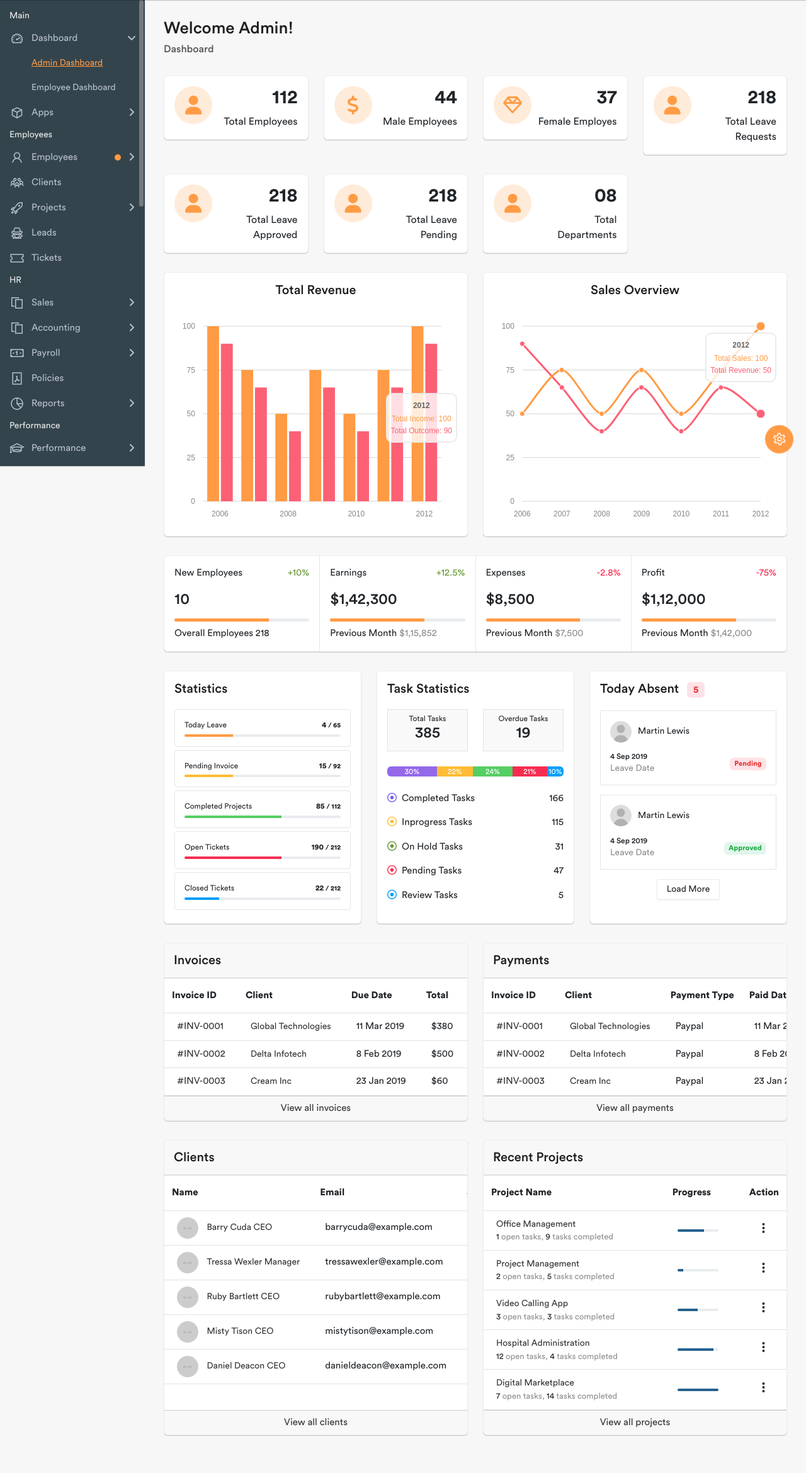
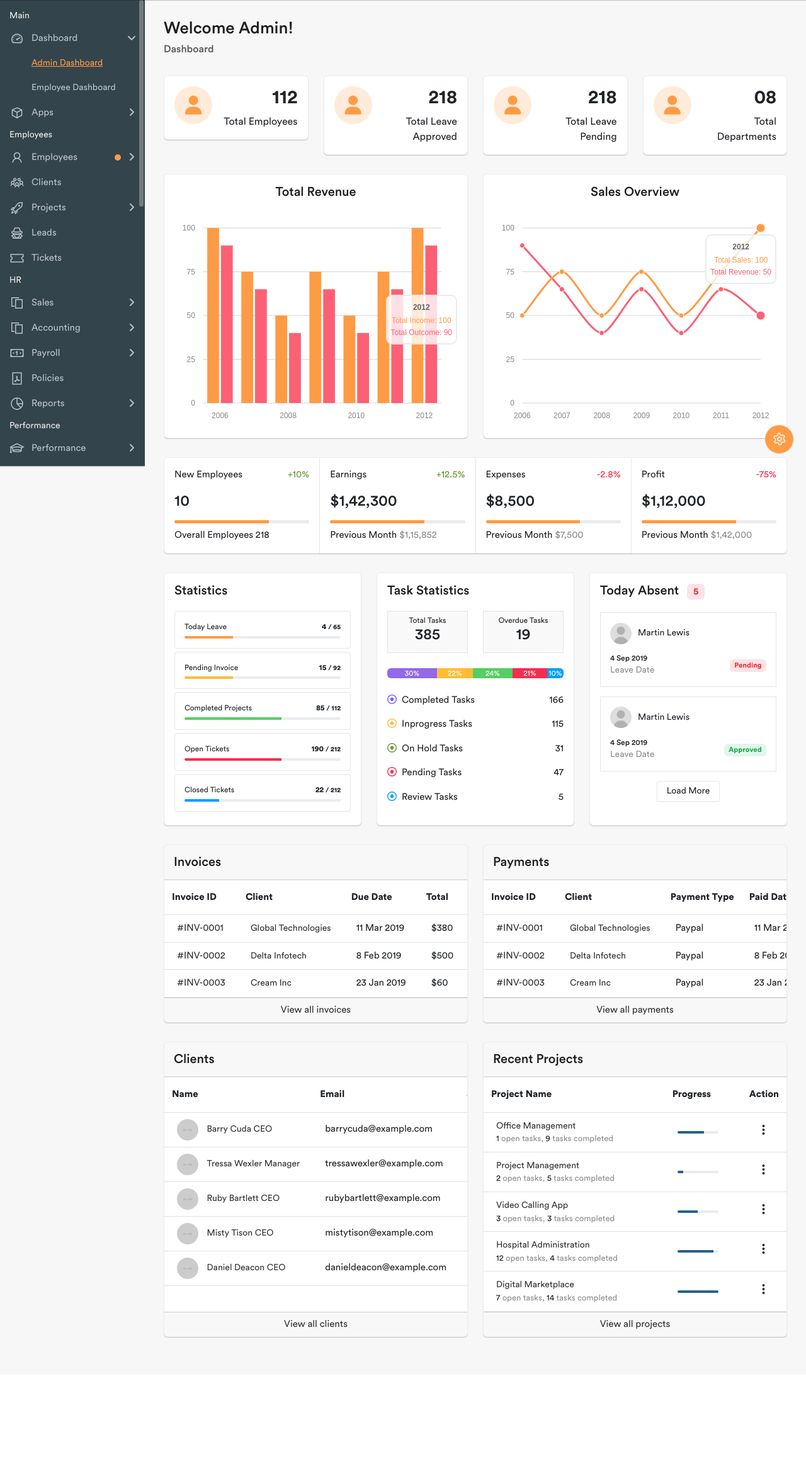
Before and after one commit to rijumia/SmartEMS, a Django app: page /dashboard/ in a window 1280 px wide. Shown: the part 60-2399 px from the top of the page at 63% size. After the commit the page ends 2185 px from the top, so only its background shows below. Run offline with Django 5.2, Linux system fonts and the light colour scheme; some libraries are stand-ins or nearby versions.

Commit message:
Remove gender-specific employee statistics from dashboard template

```diff
--- a/customUserAuth/templates/dashboard.html
+++ b/customUserAuth/templates/dashboard.html
@@ -26,39 +26,6 @@
                         <div class="dash-widget-info">
                             <h3>112</h3>
                             <span>Total Employees</span>
-                        </div>
-                    </div>
-                </div>
-            </div>
-            <div class="col-md-6 col-sm-6 col-lg-6 col-xl-3">
-                <div class="card dash-widget">
-                    <div class="card-body">
-                        <span class="dash-widget-icon"><i class="fa-solid fa-dollar-sign"></i></span>
-                        <div class="dash-widget-info">
-                            <h3>44</h3>
-                            <span>Male Employees</span>
-                        </div>
-                    </div>
-                </div>
-            </div>
-            <div class="col-md-6 col-sm-6 col-lg-6 col-xl-3">
-                <div class="card dash-widget">
-                    <div class="card-body">
-                        <span class="dash-widget-icon"><i class="fa-regular fa-gem"></i></span>
-                        <div class="dash-widget-info">
-                            <h3>37</h3>
-                            <span>Female Employes</span>
-                        </div>
-                    </div>
-                </div>
-            </div>
-            <div class="col-md-6 col-sm-6 col-lg-6 col-xl-3">
-                <div class="card dash-widget">
-                    <div class="card-body">
-                        <span class="dash-widget-icon"><i class="fa-solid fa-user"></i></span>
-                        <div class="dash-widget-info">
-                            <h3>218</h3>
-                            <span>Total Leave Requests</span>
                         </div>
                     </div>
                 </div>
```
